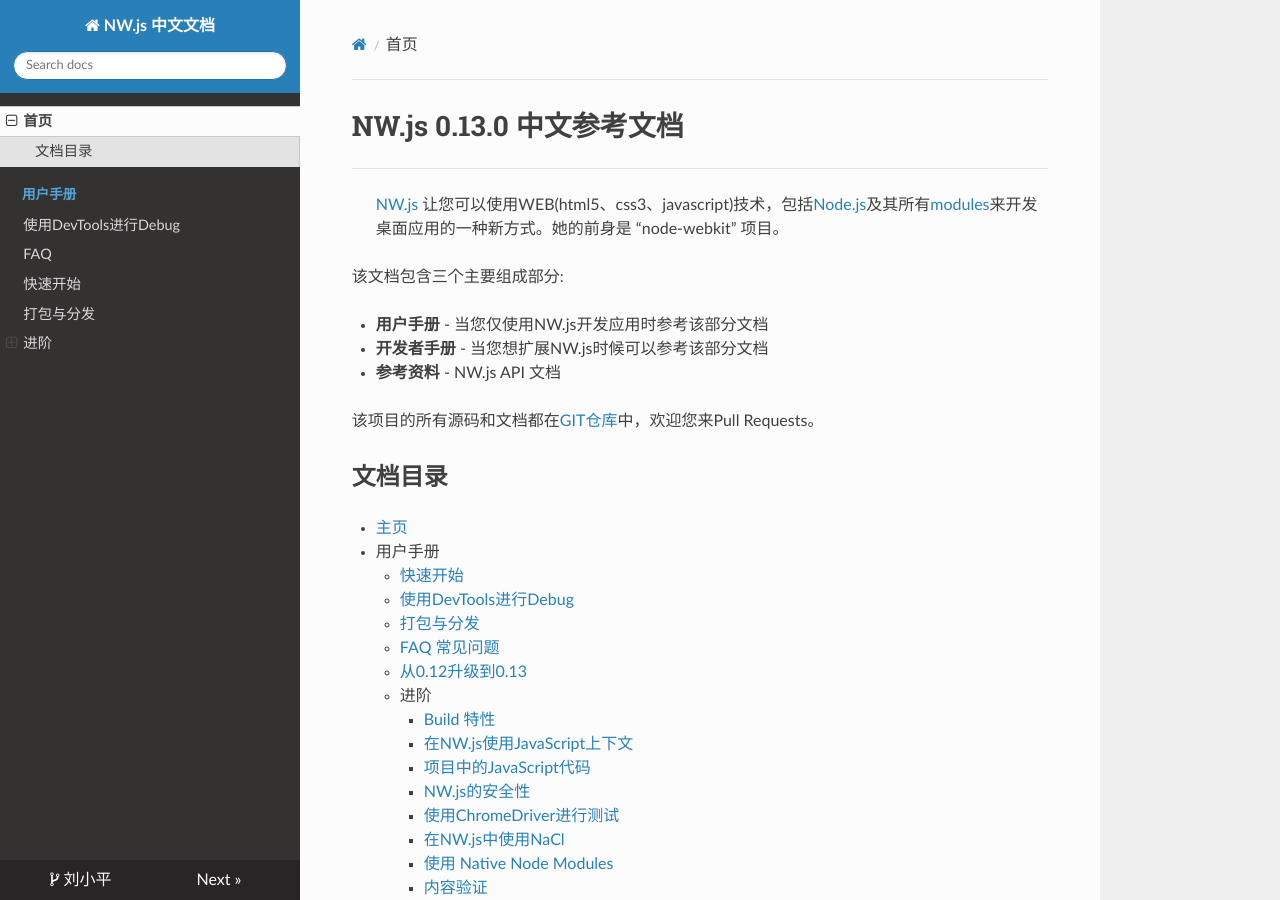
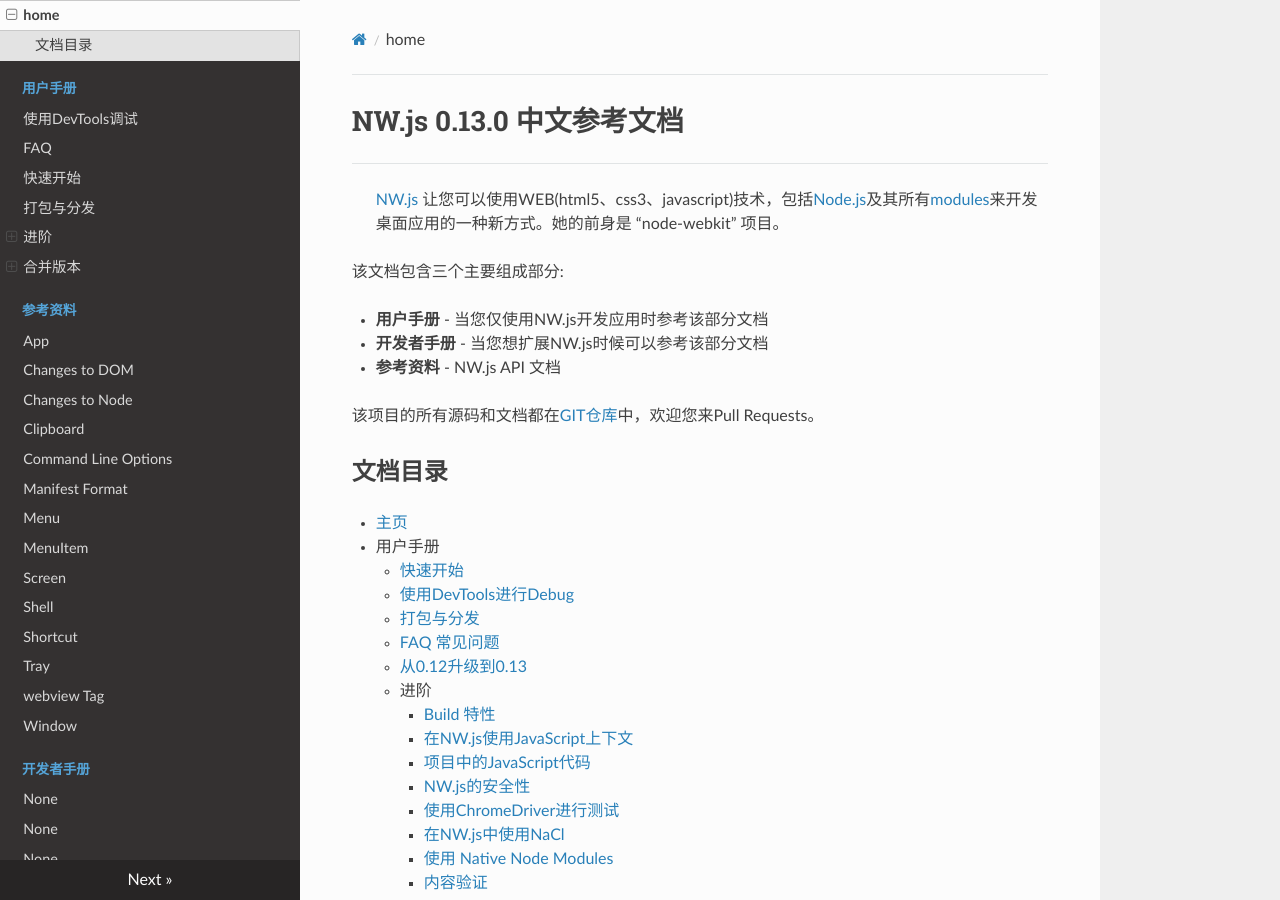
Before and after one commit to lxp135/NW.jsCnDocs, an MkDocs documentation site: the page built from docs/index.md, in a window 1280 px wide and 900 px high. Built offline with MkDocs 1.6.1, drawn with Linux system fonts in a browser that asks for light colours; nearby versions of some CDN libraries; old or Windows-style settings are respelled for this version of MkDocs; some of the changed lines change nothing that is shown.

Commit message:
自定义菜单

```diff
--- a/mkdocs.yml
+++ b/mkdocs.yml
@@ -1,19 +1,50 @@
 site_name: NW.js 中文文档
 theme: readthedocs
-repo_url: http://liuxp.me
-repo_name: 刘小平
 use_directory_urls: false
 copyright: NW.js中文文档由<a href="http://liuxp.me">刘小平</a>提供，项目托管在<a href="https://github.com/lxp135/NW.jsCnDocs">GitHub</a>，欢迎您参与翻译。
 pages:
-- 首页: index.md
+- home: index.md
 - 用户手册:
-    - 使用DevTools进行Debug: For Users/Debugging with DevTools.md
+    - 使用DevTools调试: For Users/Debugging with DevTools.md
     - FAQ: For Users/FAQ.md
     - 快速开始: For Users/Getting Started.md
     - 打包与分发: For Users/Package and Distribute.md
     - 进阶:
         - Build 特性: For Users/Advanced/Build Flavors.md
         - 内容验证: For Users/Advanced/Content Verification.md
+        - 在NW.js中使用JavaScript: For Users/Advanced/JavaScript Contexts in NW.js.md
+        - 编译JavaScript代码: For Users/Advanced/Protect JavaScript Source Code.md
+        - NW.js的安全性: For Users/Advanced/Security in NW.js.md
+        - 使用ChromeDriver进行测试: For Users/Advanced/Test with ChromeDriver.md
+        - 透明窗口: For Users/Advanced/Transparent Window.md
+        - 在NW.js中使用NaCl: For Users/Advanced/Use NaCl in NW.js.md
+        - 使用 Native Node Modules: For Users/Advanced/Use Native Node Modules.md
+    - 合并版本:
+        - 从0.12升级到0.13: For Users/Migration/From 0.12. to 0.13.md
+- 参考资料:
+    - App: References/App.md
+    - Changes to DOM: References/Changes to DOM.md
+    - Changes to Node: References/Changes to Node.md
+    - Clipboard: References/Clipboard.md
+    - Command Line Options: References/Command Line Options.md
+    - Manifest Format: References/Manifest Format.md
+    - Menu: References/Menu.md
+    - MenuItem: References/MenuItem.md
+    - Screen: References/Screen.md
+    - Shell: References/Shell.md
+    - Shortcut: References/Shortcut.md
+    - Tray: References/Tray.md
+    - webview Tag: References/webview Tag.md
+    - Window: References/Window.md
+- 开发者手册:
+    - Building NW.js:For Developers/Building NW.js.md
+    - Contributing to NW.js:For Developers/Contributing to NW.js.md
+    - Contributors of Documents:For Developers/Contributors of Documents.md
+    - Enable Proprietary Codecs:For Developers/Enable Proprietary Codecs.md
+    - Repositories:For Developers/Repositories.md
+    - Understanding Crash Dump:For Developers/Understanding Crash Dump.md
+    - Writing Documents for NW.js:For Developers/Writing Documents for NW.js.md
+    - Writing Test Cases for NW.js:For Developers/Writing Test Cases for NW.js.md
 markdown_extensions:
     - markdown.extensions.toc
     - markdown.extensions.admonition
```
